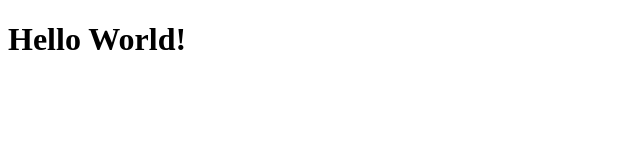
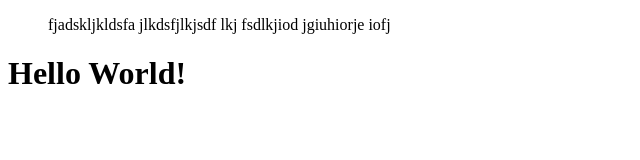
Before and after one commit to sdiana2001/GitTest, a plain HTML site: page index.html in a window 1280 px wide. Shown: the whole page, without its empty margins (0-640 px from the left). Drawn offline with Linux system fonts and the light colour scheme.

Commit message:
TestIndex.html

```diff
--- a/index.html
+++ b/index.html
@@ -7,6 +7,11 @@
     <title>Git Work</title>
 </head>
 <body>
+    <header>
+        <nav>
+            <ul>fjadskljkldsfa jlkdsfjlkjsdf lkj fsdlkjiod jgiuhiorje iofj</ul>
+        </nav>
+    </header>
     <h1>Hello World!</h1>
 </body>
 </html>
```
